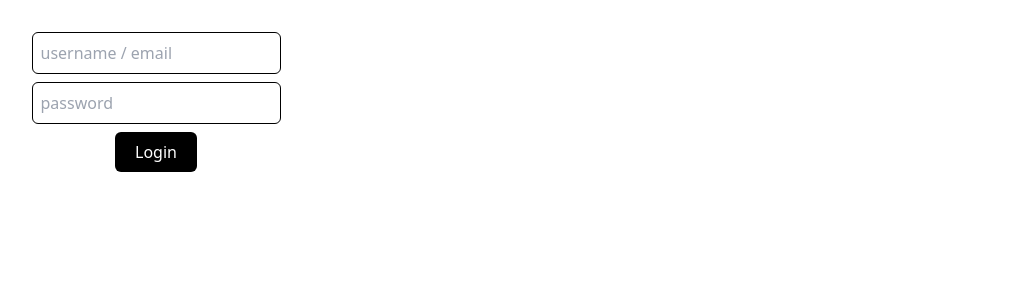
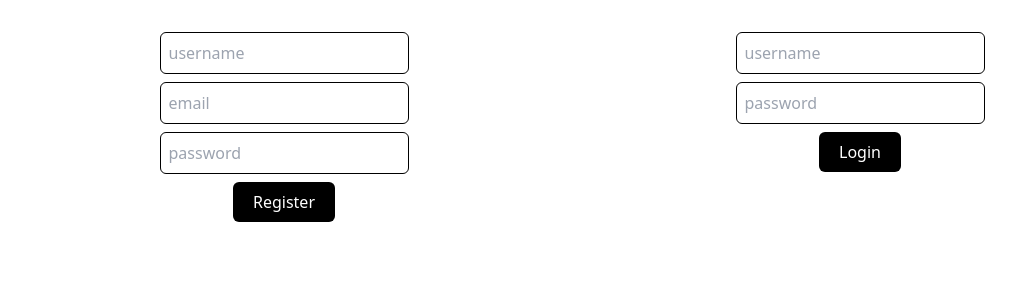
Before and after one commit to marsian83/one-panel, a React app in the folder client/: page /auth in a window 1280 px wide. Shown: the top 300 px of the page, without its empty margins (68-1084 px from the left). Built offline with nearby package versions, Linux system fonts and the light colour scheme; the HTML template or start-up script is replaced by a standard one.

Commit message:
client side auth preparations

```diff
--- a/client/src/api.ts
+++ b/client/src/api.ts
@@ -3,7 +3,7 @@ import { serverUrl } from "./config";
 
 let jwt: string | null = null;
 
-let api = createApi();
+let client = createApi();
 
 function createApi() {
   return axios.create({
@@ -13,12 +13,33 @@ function createApi() {
       Authorization: jwt,
       "Content-Type": "application/json",
     },
+    withCredentials: true,
   });
 }
 
 export function setJwt(token: string) {
   jwt = token;
-  api = createApi();
+  client = createApi();
 }
 
+const api = {
+  async login(username: string, password: string) {
+    const userData = (
+      await client.post(
+        "/auth/login",
+        JSON.stringify({
+          username: username,
+          password: password,
+        })
+      )
+    ).data;
+    if (userData.error) {
+      throw new Error(userData.error);
+    }
+  },
+  register() {},
+  logout() {},
+  getUserName() {},
+};
+
 export default api;
--- a/client/src/pages/AuthPage/AuthPage.tsx
+++ b/client/src/pages/AuthPage/AuthPage.tsx
@@ -1,9 +1,13 @@
 import Login from "./components/Login";
+import Register from "./components/Register";
 
 export default function AuthPage() {
   return (
     <>
-      <Login />
+      <div className="flex justify-evenly">
+        <Register />
+        <Login />
+      </div>
     </>
   );
 }
--- a/client/src/pages/AuthPage/components/Login.tsx
+++ b/client/src/pages/AuthPage/components/Login.tsx
@@ -3,7 +3,7 @@ export default function Login() {
     <form className="flex flex-col m-8 gap-y-2 w-96 items-center">
       <input
         type="text"
-        placeholder="username / email"
+        placeholder="username"
         className="border-black border p-2 rounded-md"
       />
       <input
--- a/client/src/pages/AuthPage/components/Register.tsx
+++ b/client/src/pages/AuthPage/components/Register.tsx
@@ -0,0 +1,24 @@
+export default function Register() {
+  return (
+    <form className="flex flex-col m-8 gap-y-2 w-96 items-center">
+      <input
+        type="text"
+        placeholder="username"
+        className="border-black border p-2 rounded-md"
+      />
+      <input
+        type="text"
+        placeholder="email"
+        className="border-black border p-2 rounded-md"
+      />
+      <input
+        type="text"
+        placeholder="password"
+        className="border-black border p-2 rounded-md"
+      />
+      <button className="w-max bg-black text-white rounded-md px-5 py-2">
+        Register
+      </button>
+    </form>
+  );
+}
```
